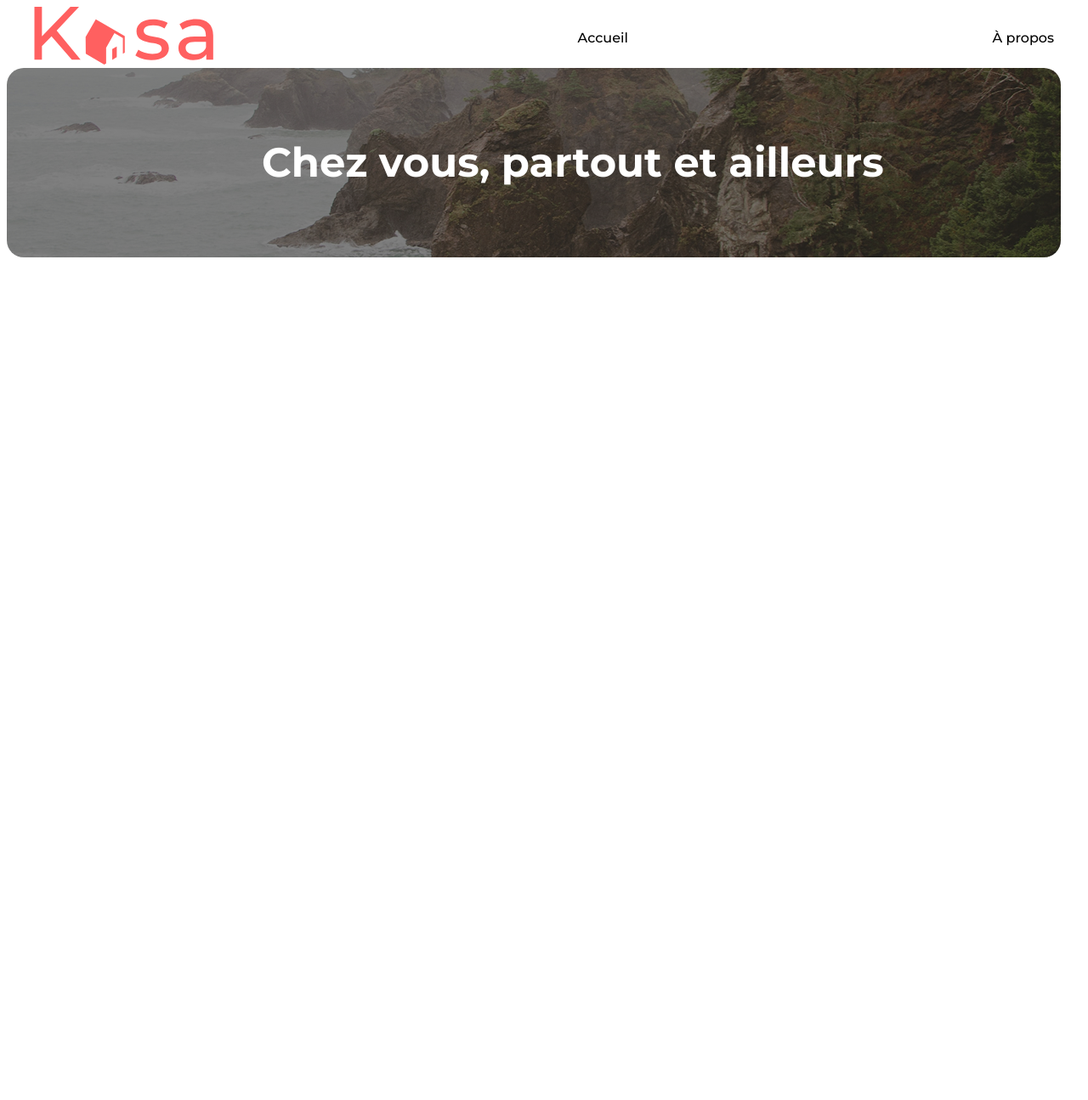
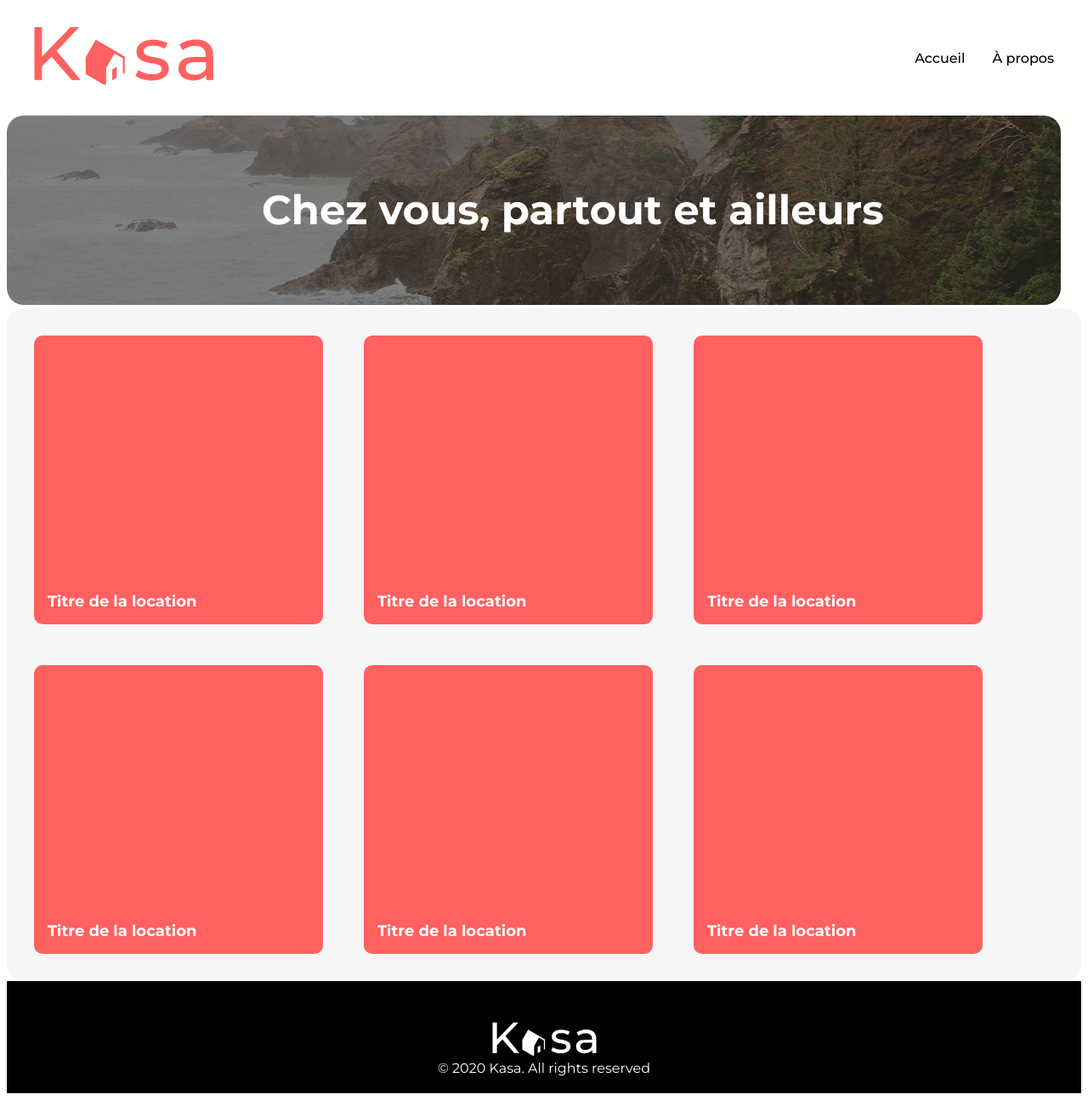
Before and after one commit to LucynBernard/Kasa_FR, a React (Vite) app: page / in a window 1280 px wide. Shown: the whole page at 85% size. Before the commit the page ends 800 px from the top, so only its background shows below. Built offline with nearby package versions, Linux system fonts and the light colour scheme; a web font is replaced by a local one.

Commit message:
Travail sur la grille des locations + footer

```diff
--- /dev/null
+++ b/src/components/AllLocations.jsx
@@ -0,0 +1,18 @@
+import React from "react"
+import "../styles/AllLocations.css"
+import Location from "./Location.jsx"
+
+function AllLocations() {
+  return (
+    <div className="grid">
+      <Location />
+      <Location />
+      <Location />
+      <Location />
+      <Location />
+      <Location />
+    </div>
+  )
+}
+
+export default AllLocations
--- a/src/components/App.jsx
+++ b/src/components/App.jsx
@@ -2,12 +2,16 @@ import "../styles/App.css"
 import React from "react"
 import Navbar from "./Navbar"
 import Banner from "./Banner"
+import AllLocations from "./AllLocations"
+import Footer from "./Footer"
 
 function App() {
   return (
     <div>
       <Navbar />
       <Banner />
+      <AllLocations />
+      <Footer />
     </div>
   )
 }
--- /dev/null
+++ b/src/components/Footer.jsx
@@ -0,0 +1,16 @@
+import React from "react"
+import Logo from "../assets/LOGO(1).svg"
+import "../styles/Footer.css"
+
+function Footer() {
+  return (
+    <div className="footer">
+      <div className="footer-logo">
+        <img src={Logo} alt="logo" />
+      </div>
+      <div className="footer-text">© 2020 Kasa. All rights reserved</div>
+    </div>
+  )
+}
+
+export default Footer
--- /dev/null
+++ b/src/components/Location.jsx
@@ -0,0 +1,8 @@
+import React from "react"
+import "../styles/Location.css"
+
+function Location() {
+  return <div className="location">Titre de la location</div>
+}
+
+export default Location
--- a/src/components/Navbar.jsx
+++ b/src/components/Navbar.jsx
@@ -8,8 +8,10 @@ function Navbar() {
       <div className="navbar-logo">
         <img src={logo} alt="logo" />
       </div>
-      <div>Accueil</div>
-      <div>À propos</div>
+      <div className="navbar-links">
+        <p>Accueil</p>
+        <p>À propos</p>
+      </div>
     </nav>
   )
 }
--- /dev/null
+++ b/src/styles/AllLocations.css
@@ -0,0 +1,8 @@
+.grid {
+  background-color: #f6f6f6;
+  display: flex;
+  flex-wrap: wrap;
+  gap: 3rem;
+  border-radius: 20px;
+  padding: 2rem;
+}
--- a/src/styles/App.css
+++ b/src/styles/App.css
@@ -1,3 +1,7 @@
+:root {
+  --red: #ff6060;
+}
+
 body {
   font-family: "Montserrat", sans-serif;
 }
--- a/src/styles/Banner.css
+++ b/src/styles/Banner.css
@@ -1,5 +1,4 @@
 .banner {
-  max-width: 100vw;
   position: relative;
 }
 
--- /dev/null
+++ b/src/styles/Footer.css
@@ -0,0 +1,7 @@
+.footer {
+  background-color: black;
+  color: white;
+  padding: 20px;
+  text-align: center;
+  padding-top: 3rem;
+}
--- /dev/null
+++ b/src/styles/Location.css
@@ -0,0 +1,14 @@
+.location {
+  background-color: var(--red);
+  width: calc(33.33% - 0.67rem);
+  padding: 1rem;
+  box-sizing: border-box;
+  border-radius: 10px;
+  height: 340px;
+  width: 340px;
+  align-items: end;
+  display: flex;
+  color: white;
+  font-weight: 700;
+  font-size: 18px;
+}
--- a/src/styles/Navbar.css
+++ b/src/styles/Navbar.css
@@ -1,7 +1,16 @@
 .navbar {
-    display: flex;
-    justify-content: space-between;
-    align-items: center;
-    padding: 0 2rem;
-    font-weight: 500;
+  display: flex;
+  justify-content: space-between;
+  align-items: center;
+  padding: 0 2rem;
+  font-weight: 500;
+  margin-bottom: 2rem;
+  margin-top: 2rem;
 }
+
+.navbar-links {
+  display: flex;
+  justify-content: space-between;
+  align-items: flex-end;
+  gap: 2rem;
+}
```
